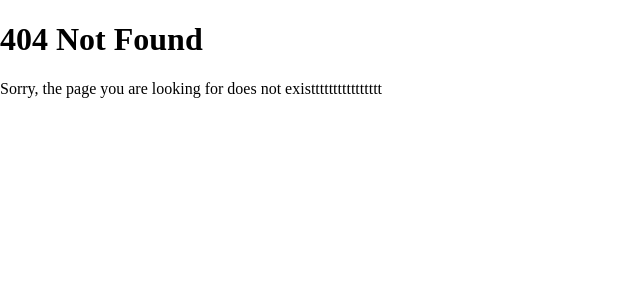
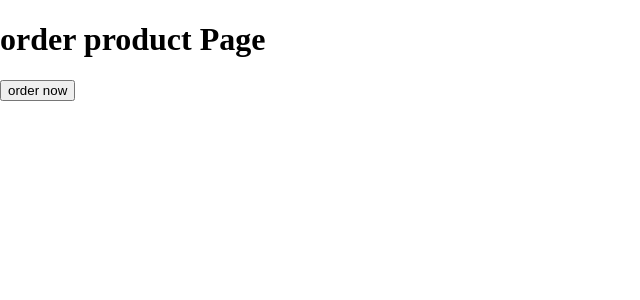
Before and after one commit to Safwene17/NextJS_Training, a Next.js app: page /order-product in a window 1280 px wide. Before the commit this address had no page. Shown: the top 300 px of the page, without its empty margins (0-640 px from the left). Built offline with nearby package versions, Linux system fonts and the light colour scheme.

Commit message:
Navigating Programmatically

```diff
--- /dev/null
+++ b/src/app/order-product/page.tsx
@@ -0,0 +1,17 @@
+"use client";
+import { useRouter } from "next/navigation";
+
+export default function OrderProduct() {
+  const router = useRouter();
+  const handleClick = () => {
+    console.log("order now clicked");
+    router.push("/"); // redirect to home page
+  };
+
+  return (
+    <div>
+      <h1>order product Page</h1>
+      <button onClick={handleClick}>order now </button>
+    </div>
+  );
+}
```
